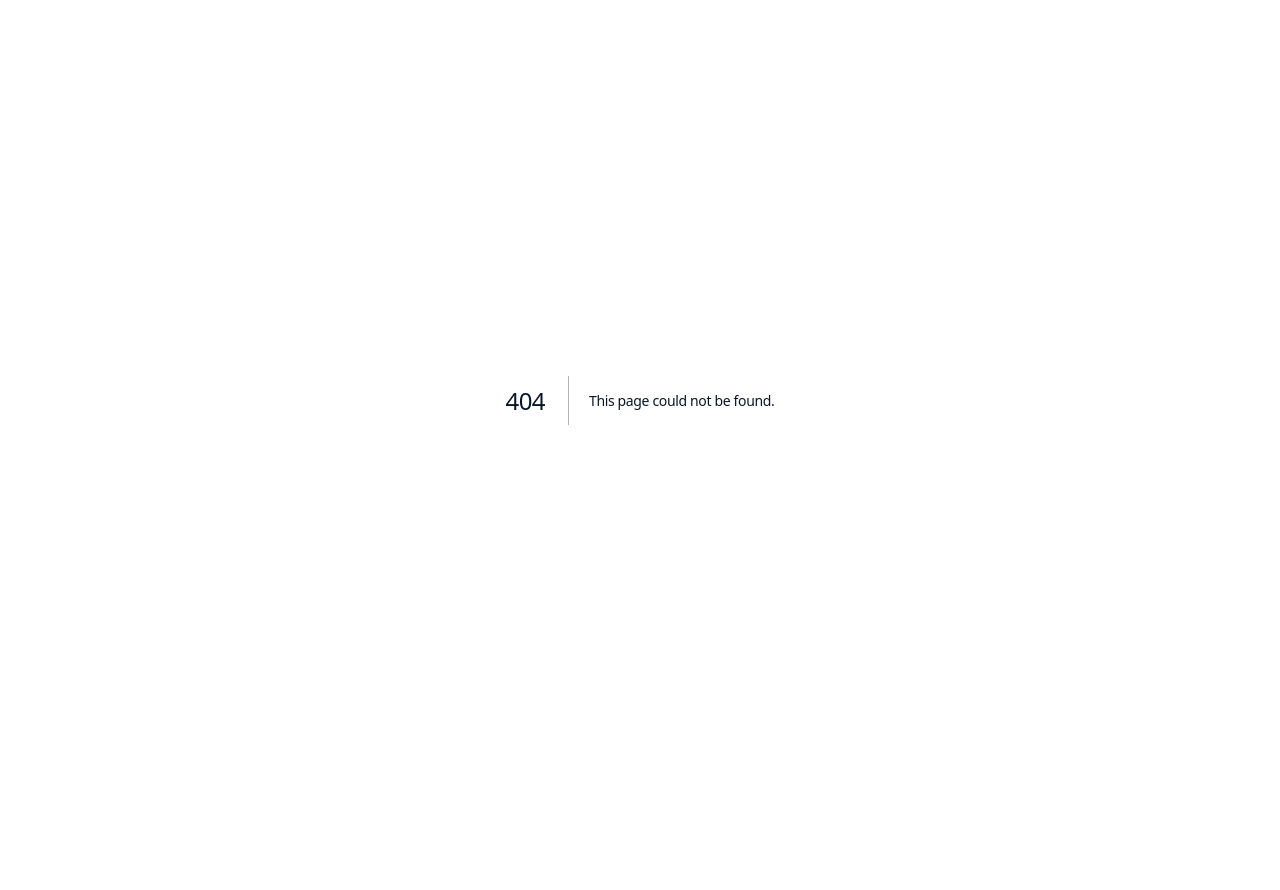
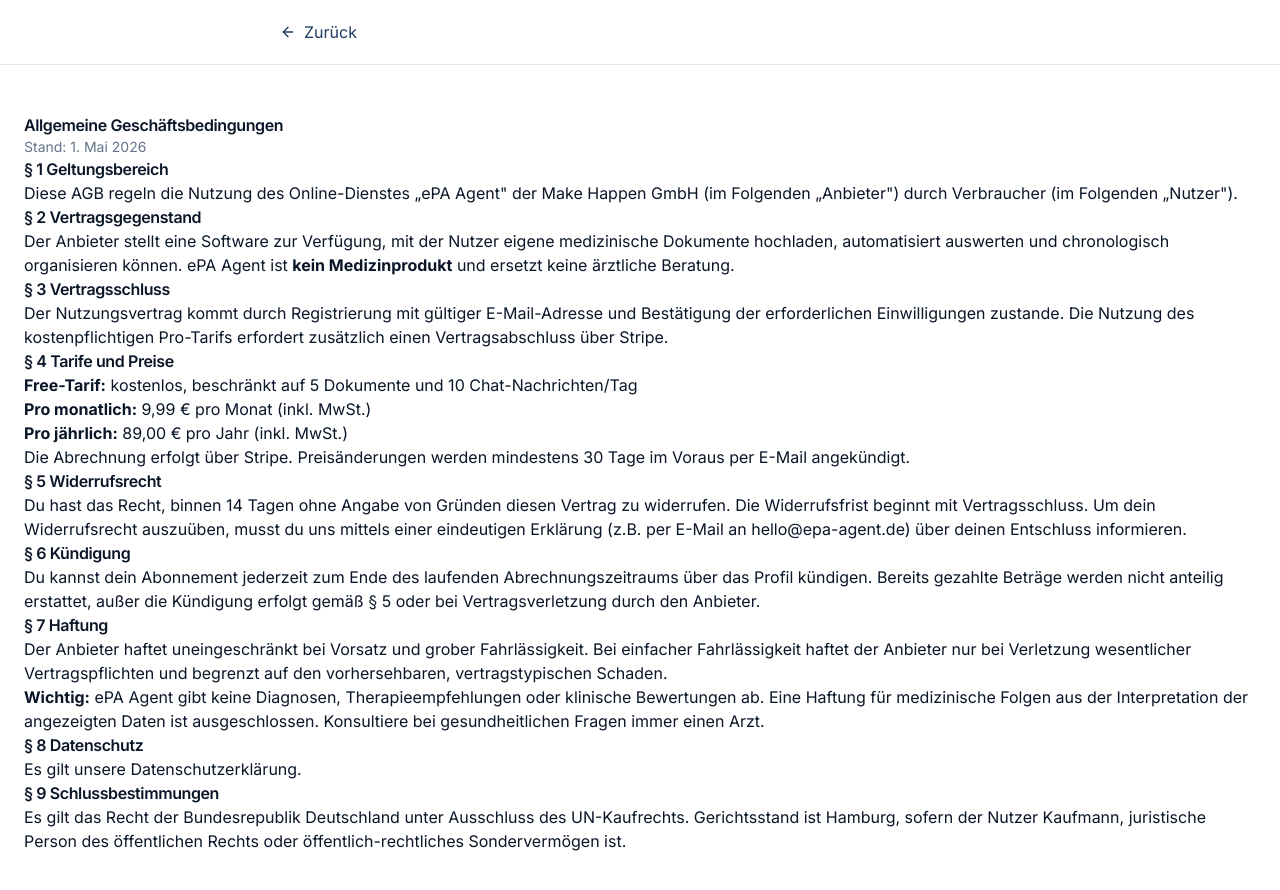
Before and after one commit to lagosito/epa-agent, a Next.js app: page /agb in a window 1280 px wide. Before the commit this address had no page. Shown: the top 890 px of the page. Before the commit the page ends 800 px from the top, so only its background shows below. Built offline with nearby package versions, Linux system fonts and the light colour scheme.

Commit message:
Add AGB page

```diff
--- /dev/null
+++ b/app/agb/page.tsx
@@ -0,0 +1,101 @@
+import Link from 'next/link';
+import { ArrowLeft } from 'lucide-react';
+
+export const metadata = { title: 'AGB — ePA Agent' };
+
+export default function AgbPage() {
+  return (
+    <div className="min-h-screen bg-white">
+      <header className="border-b border-border">
+        <div className="container-narrow flex h-16 items-center">
+          <Link href="/" className="flex items-center gap-2 text-ink-soft hover:text-ink">
+            <ArrowLeft className="h-4 w-4" />
+            Zurück
+          </Link>
+        </div>
+      </header>
+
+      <main className="container-narrow py-12 prose prose-slate max-w-none">
+        <h1>Allgemeine Geschäftsbedingungen</h1>
+        <p className="text-sm text-ink-muted">Stand: 1. Mai 2026</p>
+
+        <h2>§ 1 Geltungsbereich</h2>
+        <p>
+          Diese AGB regeln die Nutzung des Online-Dienstes „ePA Agent" der Make Happen GmbH
+          (im Folgenden „Anbieter") durch Verbraucher (im Folgenden „Nutzer").
+        </p>
+
+        <h2>§ 2 Vertragsgegenstand</h2>
+        <p>
+          Der Anbieter stellt eine Software zur Verfügung, mit der Nutzer eigene medizinische
+          Dokumente hochladen, automatisiert auswerten und chronologisch organisieren können.
+          ePA Agent ist <strong>kein Medizinprodukt</strong> und ersetzt keine ärztliche Beratung.
+        </p>
+
+        <h2>§ 3 Vertragsschluss</h2>
+        <p>
+          Der Nutzungsvertrag kommt durch Registrierung mit gültiger E-Mail-Adresse und Bestätigung
+          der erforderlichen Einwilligungen zustande. Die Nutzung des kostenpflichtigen Pro-Tarifs
+          erfordert zusätzlich einen Vertragsabschluss über Stripe.
+        </p>
+
+        <h2>§ 4 Tarife und Preise</h2>
+        <ul>
+          <li>
+            <strong>Free-Tarif:</strong> kostenlos, beschränkt auf 5 Dokumente und 10 Chat-Nachrichten/Tag
+          </li>
+          <li>
+            <strong>Pro monatlich:</strong> 9,99 € pro Monat (inkl. MwSt.)
+          </li>
+          <li>
+            <strong>Pro jährlich:</strong> 89,00 € pro Jahr (inkl. MwSt.)
+          </li>
+        </ul>
+        <p>
+          Die Abrechnung erfolgt über Stripe. Preisänderungen werden mindestens 30 Tage im Voraus
+          per E-Mail angekündigt.
+        </p>
+
+        <h2>§ 5 Widerrufsrecht</h2>
+        <p>
+          Du hast das Recht, binnen 14 Tagen ohne Angabe von Gründen diesen Vertrag zu widerrufen.
+          Die Widerrufsfrist beginnt mit Vertragsschluss. Um dein Widerrufsrecht auszuüben, musst
+          du uns mittels einer eindeutigen Erklärung (z.B. per E-Mail an{' '}
+          <a href="mailto:hello@epa-agent.de">hello@epa-agent.de</a>) über deinen Entschluss
+          informieren.
+        </p>
+
+        <h2>§ 6 Kündigung</h2>
+        <p>
+          Du kannst dein Abonnement jederzeit zum Ende des laufenden Abrechnungszeitraums über das
+          Profil kündigen. Bereits gezahlte Beträge werden nicht anteilig erstattet, außer die
+          Kündigung erfolgt gemäß § 5 oder bei Vertragsverletzung durch den Anbieter.
+        </p>
+
+        <h2>§ 7 Haftung</h2>
+        <p>
+          Der Anbieter haftet uneingeschränkt bei Vorsatz und grober Fahrlässigkeit. Bei einfacher
+          Fahrlässigkeit haftet der Anbieter nur bei Verletzung wesentlicher Vertragspflichten und
+          begrenzt auf den vorhersehbaren, vertragstypischen Schaden.
+        </p>
+        <p>
+          <strong>Wichtig:</strong> ePA Agent gibt keine Diagnosen, Therapieempfehlungen oder klinische
+          Bewertungen ab. Eine Haftung für medizinische Folgen aus der Interpretation der angezeigten
+          Daten ist ausgeschlossen. Konsultiere bei gesundheitlichen Fragen immer einen Arzt.
+        </p>
+
+        <h2>§ 8 Datenschutz</h2>
+        <p>
+          Es gilt unsere <Link href="/datenschutz">Datenschutzerklärung</Link>.
+        </p>
+
+        <h2>§ 9 Schlussbestimmungen</h2>
+        <p>
+          Es gilt das Recht der Bundesrepublik Deutschland unter Ausschluss des UN-Kaufrechts.
+          Gerichtsstand ist Hamburg, sofern der Nutzer Kaufmann, juristische Person des öffentlichen
+          Rechts oder öffentlich-rechtliches Sondervermögen ist.
+        </p>
+      </main>
+    </div>
+  );
+}
```
